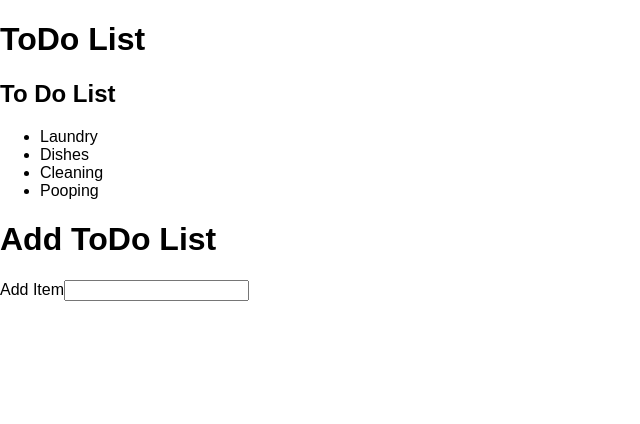
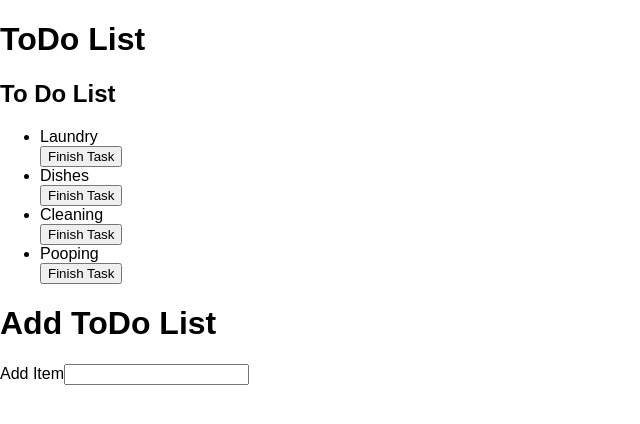
Before and after one commit to danielhkim92/reactToDoList, a React (Create React App) app in the folder to-do-list/: page / in a window 1280 px wide. Shown: the top 424 px of the page, without its empty margins (0-640 px from the left). Built offline with nearby package versions, Linux system fonts and the light colour scheme.

Commit message:
added finish task

```diff
--- a/to-do-list/src/App.js
+++ b/to-do-list/src/App.js
@@ -22,12 +22,20 @@ class App extends Component {
     this.setState(state)
   }
 
+  deleteItem = (item) => {
+    const state = this.state;
+    const index = state.list.indexOf(item);
+    state.list.splice(index, 1);
+    this.setState(state);
+
+  }
+
 
   render() {
     return (
         <div>
           <h1>ToDo List</h1>
-          <Show list={this.state.list}/>
+          <Show remove={this.deleteItem} list={this.state.list}/>
           <h1>Add ToDo List</h1>
           <label>Add Item</label>
           <input type="text"  onKeyPress={this.handleInput}/>
--- a/to-do-list/src/Show.js
+++ b/to-do-list/src/Show.js
@@ -3,7 +3,10 @@ import React, { Component } from 'react';
 
 class Show extends Component {
 
-
+	deleteItem = (e) => {
+		console.log(e.currentTarget.value)
+		this.props.remove(e.currentTarget.value)
+	}
 
 
 
@@ -13,6 +16,7 @@ class Show extends Component {
 		const listItems = this.props.list.map((item, i)=>{
 			return <div key={i}>
 			<li> {item}</li>
+			<button onClick={this.deleteItem}>Finish Task</button>
 			</div>
 		})
 
```
